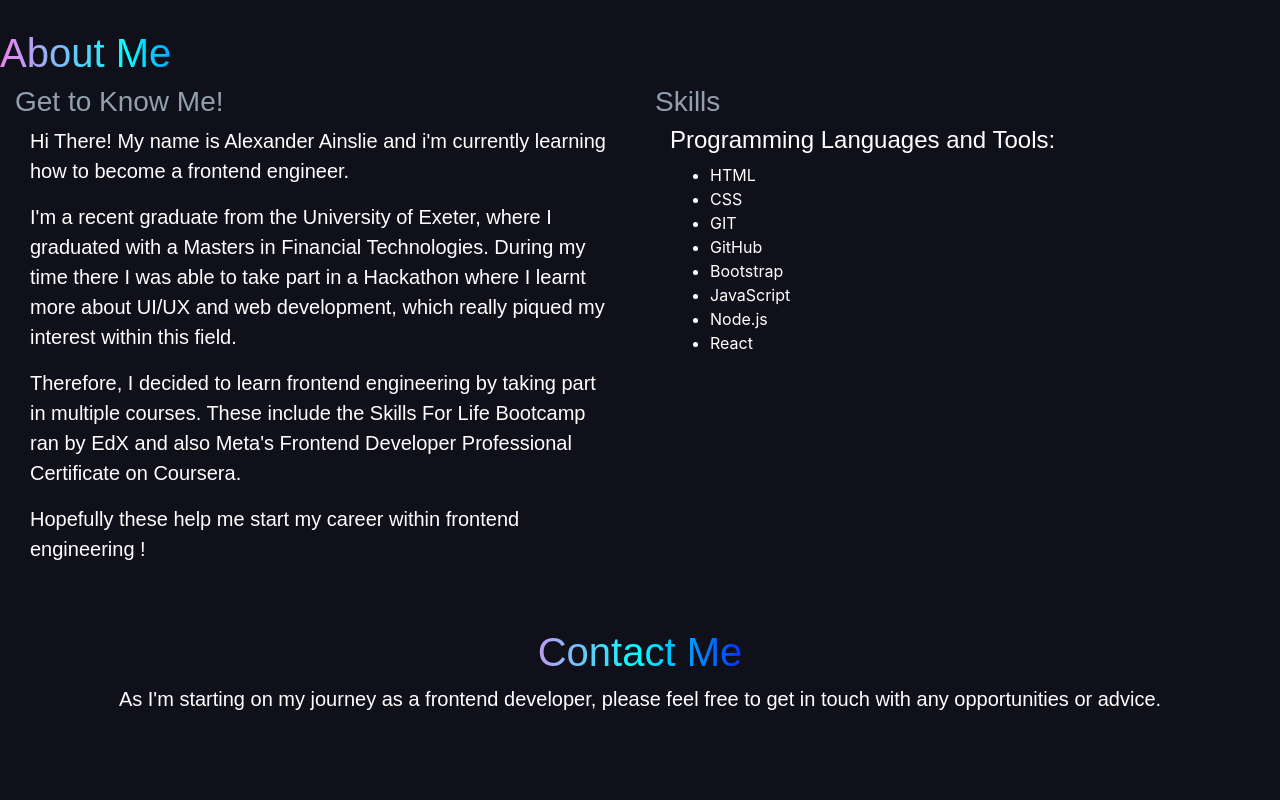
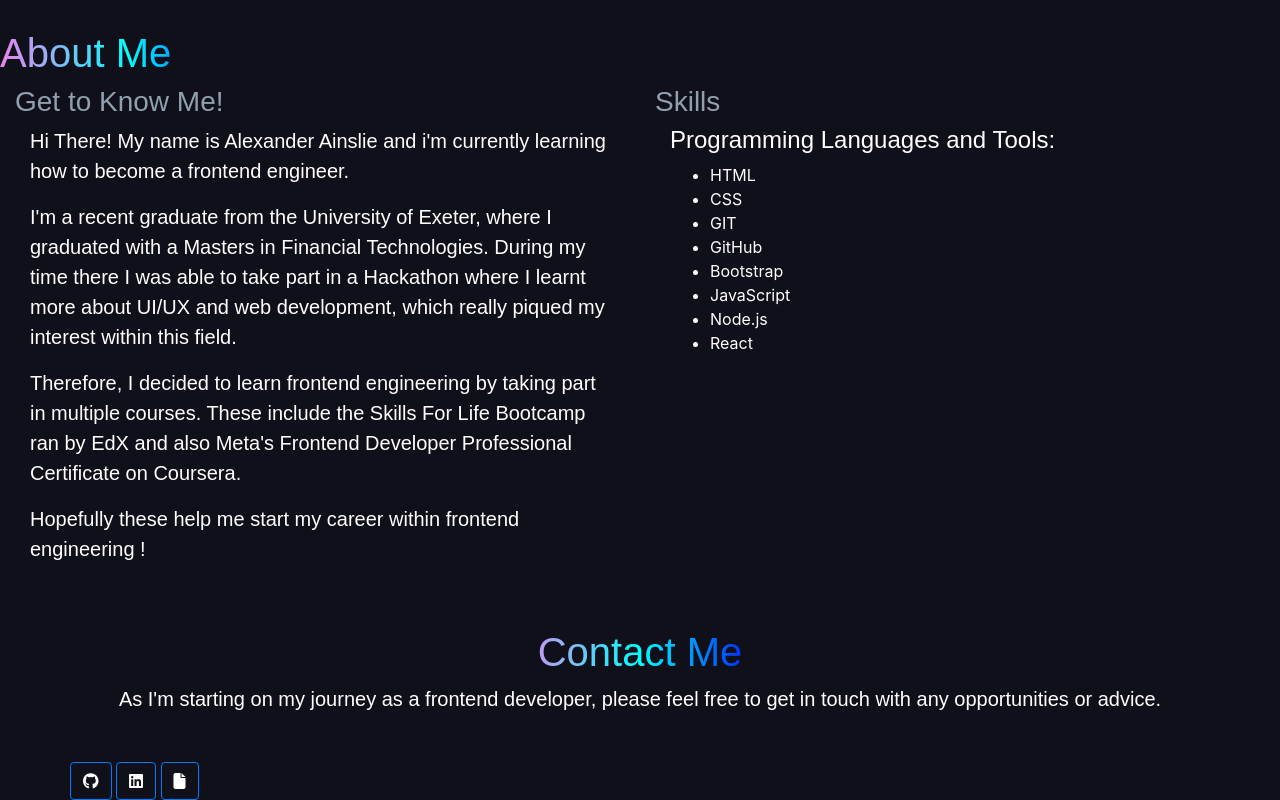
Before and after one commit to AlexAins/Bootstrap-Folio, a plain HTML site: page index.html in a window 1280 px wide. Shown: the part 2194-2994 px from the top of the page. Before the commit the page ends 2956 px from the top, so only its background shows below. Drawn offline with nearby package versions, Linux system fonts and the light colour scheme.

Commit message:
added Icons to footer

```diff
--- a/index.html
+++ b/index.html
@@ -8,7 +8,11 @@
     <meta name="viewport" content="width=device-width, initial-scale=1.0">
 
     <!-- CSS Tags -->
+    <!-- Bootstrap -->
     <link rel="stylesheet" href="https://cdn.jsdelivr.net/npm/bootstrap@4.3.1/dist/css/bootstrap.min.css" integrity="sha384-ggOyR0iXCbMQv3Xipma34MD+dH/1fQ784/j6cY/iJTQUOhcWr7x9JvoRxT2MZw1T" crossorigin="anonymous">
+    <!-- Icons -->
+    <script src="https://kit.fontawesome.com/5a69bd3a18.js" crossorigin="anonymous"></script>
+    <!-- CSS -->
     <link rel="stylesheet" type="text/css" href="./css/style.css">
 
     <title>Alex Ainslie | Frontend Developer</title>
@@ -169,7 +173,11 @@
     <footer class="footer">
         <div class="container">
             <div class="row">
-
+                <div col-4>
+                    <a class="btn btn-primary" href="https://github.com/AlexAins" role="button"><i class="fa-brands fa-github"></i></a>
+                    <a class="btn btn-primary" href="https://www.linkedin.com/in/alexander-ainslie/" role="button"><i class="fa-brands fa-linkedin"></i></a>
+                    <a class="btn btn-primary" href="./images/CV.pdf" target="_blank" role="button"><i class="fa fa-file"></i></a>
+                </div>
             </div>
         </div>
     </footer>
```
